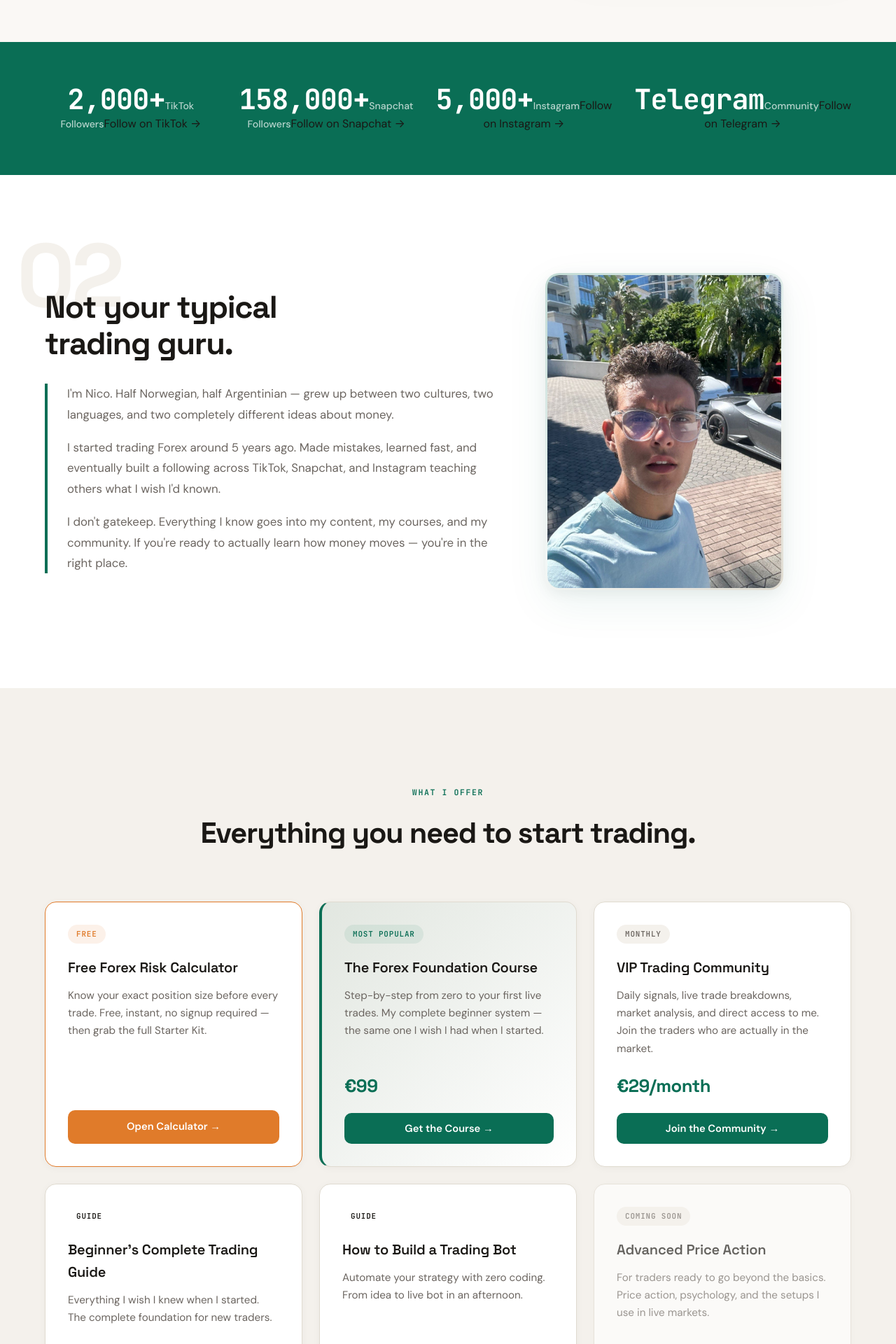
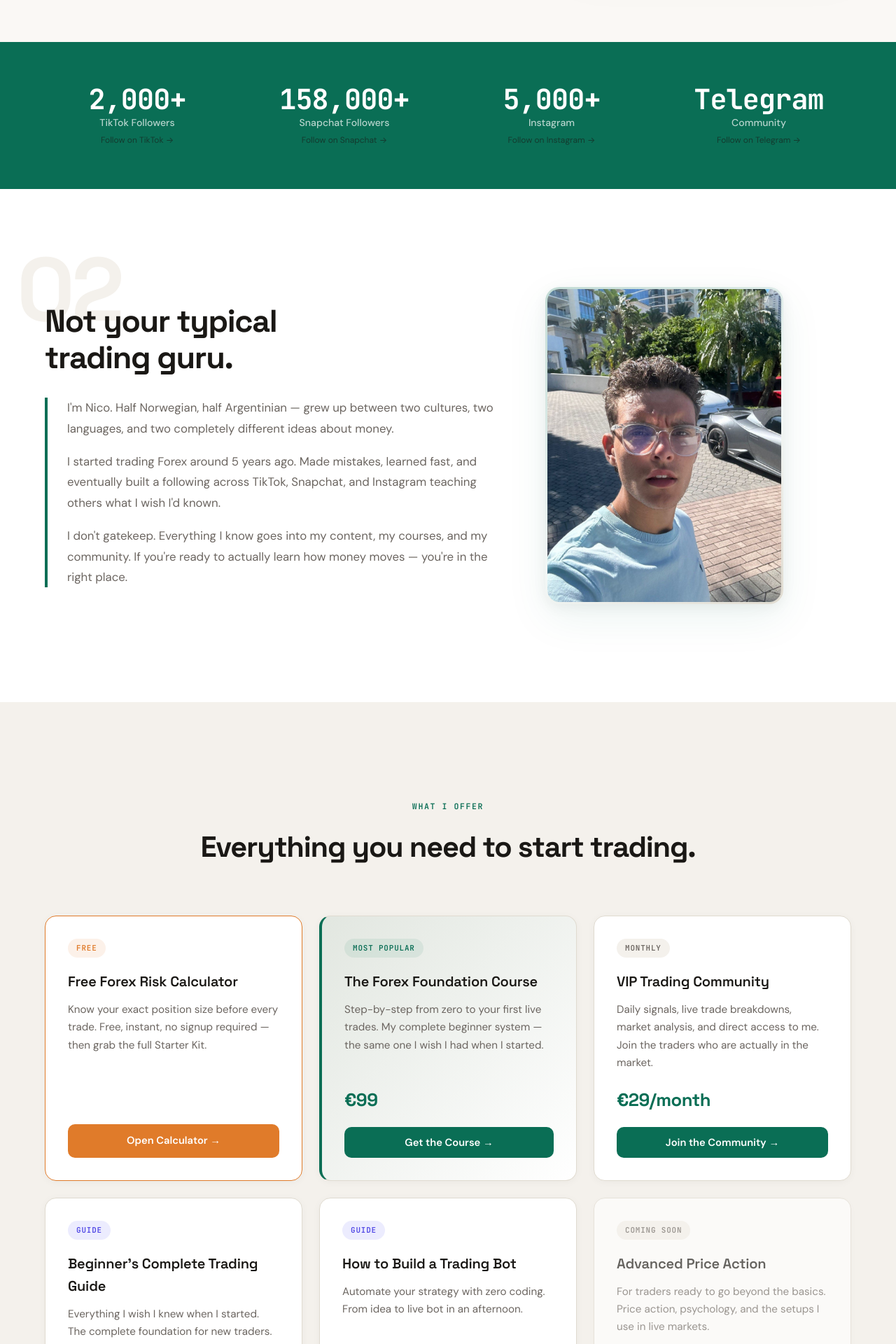
Before and after one commit to hayaluj/Nicotradesss, a React (Vite) app: page / in a window 1280 px wide. Shown: the part 740-2660 px from the top of the page at 70% size. Built offline with nearby package versions, Linux system fonts and the light colour scheme; the HTML template or start-up script is replaced by a standard one.

Commit message:
Add missing CSS classes

```diff
--- a/src/styles/marketing.css
+++ b/src/styles/marketing.css
@@ -1441,3 +1441,29 @@
     display: list-item;
   }
 }
+.chip-link {
+  text-decoration: none;
+  color: inherit;
+  transition: opacity 0.15s;
+}
+.chip-link:hover { opacity: 0.75; }
+
+.stat-link {
+  text-decoration: none;
+  color: inherit;
+  display: flex;
+  flex-direction: column;
+  align-items: center;
+}
+
+.stat-follow {
+  font-size: 0.75rem;
+  margin-top: 4px;
+  opacity: 0.6;
+}
+.stat-link:hover .stat-follow { opacity: 1; }
+
+.badge-guide {
+  background: rgba(99, 102, 241, 0.12);
+  color: #4f46e5;
+}
```
